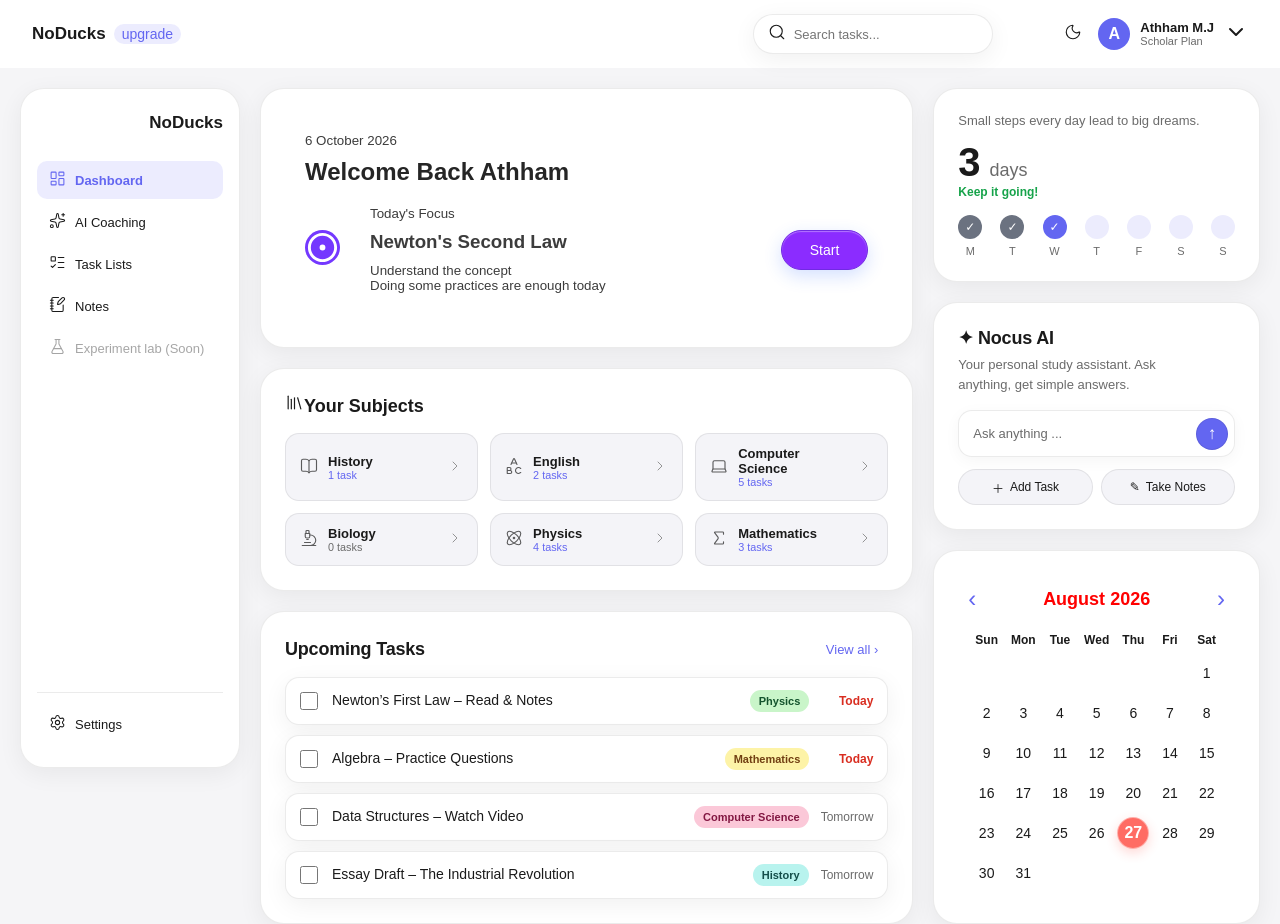
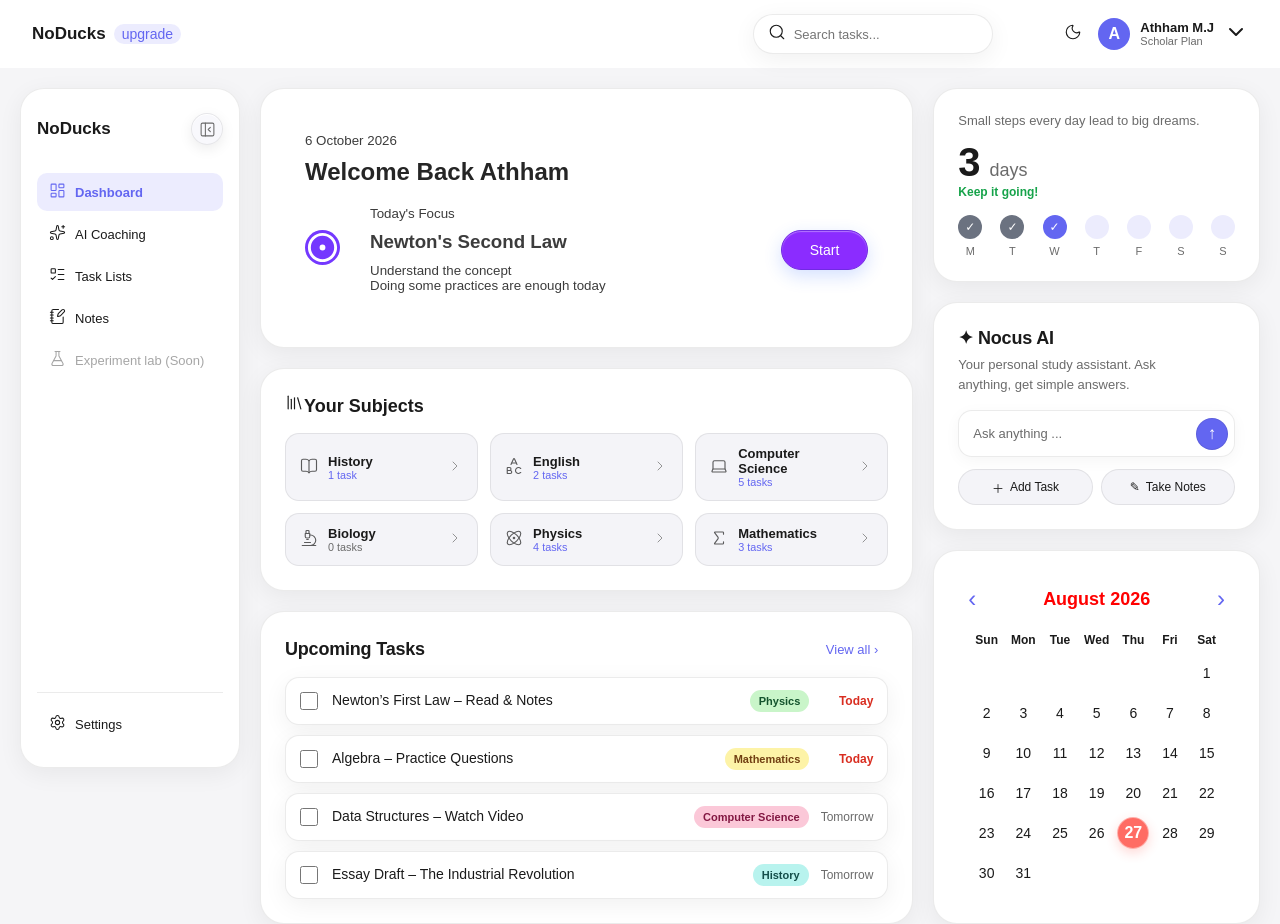
Before and after one commit to AthhamMJ/NoDucks, a React (Vite) app: page /dashboard in a window 1280 px wide. Shown: the top 924 px of the page. Built offline with nearby package versions, Linux system fonts and the light colour scheme.

Commit message:
UPDATE: Improve UI Sidebar Toggle Button

```diff
--- a/src/components/SideBar/Sidebar.jsx
+++ b/src/components/SideBar/Sidebar.jsx
@@ -8,6 +8,8 @@ import {
   NotebookPen,
   FlaskConical,
   Settings,
+  PanelLeftClose,
+  PanelLeftOpen,
 } from 'lucide-react';
 
 const links = [
@@ -17,13 +19,28 @@ const links = [
   { to: '/notes', label: 'Notes', icon: NotebookPen },
 ];
 
-export default function Sidebar() {
+export default function Sidebar({ collapsed, onToggle }) {
   const linkClass = ({ isActive }) =>
     `${styles.link} ${isActive ? styles.active : ''}`;
 
   return (
-    <aside className={styles.sidebar}>
-      <div className={styles.logo}>NoDucks</div>
+    <aside className={`${styles.sidebar} ${collapsed ? styles.collapsed : ''}`}>
+      <div className={styles.top}>
+        <div className={styles.logo}>NoDucks</div>
+
+        <button
+          className={styles.toggle}
+          onClick={onToggle}
+          aria-label={collapsed ? 'Expand sidebar' : 'Collapse sidebar'}
+          title={collapsed ? 'Expand (Ctrl+B)' : 'Collapse (Ctrl+B)'}
+        >
+          {collapsed ? (
+            <PanelLeftOpen size={17} strokeWidth={1.5} />
+          ) : (
+            <PanelLeftClose size={17} strokeWidth={1.5} />
+          )}
+        </button>
+      </div>
 
       <nav className={styles.nav}>
         {links.map((item) => {
@@ -34,12 +51,13 @@ export default function Sidebar() {
               key={item.to}
               to={item.to}
               className={linkClass}
+              title={collapsed ? item.label : undefined}
             >
               <span className={styles.icon}>
                 <Icon size={17} strokeWidth={1.5} />
               </span>
 
-              {item.label}
+              <span className={styles.label}>{item.label}</span>
             </NavLink>
           );
         })}
@@ -47,22 +65,27 @@ export default function Sidebar() {
         <span
           className={`${styles.link} ${styles.disabled}`}
           aria-disabled="true"
+          title={collapsed ? 'Experiment lab (Soon)' : undefined}
         >
           <span className={styles.icon}>
             <FlaskConical size={17} strokeWidth={1.5} />
           </span>
 
-          Experiment lab (Soon)
+          <span className={styles.label}>Experiment lab (Soon)</span>
         </span>
       </nav>
 
       <div className={styles.bottom}>
-        <NavLink to="/settings" className={linkClass}>
+        <NavLink
+          to="/settings"
+          className={linkClass}
+          title={collapsed ? 'Settings' : undefined}
+        >
           <span className={styles.icon}>
             <Settings size={17} strokeWidth={1.5} />
           </span>
 
-          Settings
+          <span className={styles.label}>Settings</span>
         </NavLink>
       </div>
     </aside>
--- a/src/components/SideBar/Sidebar.module.css
+++ b/src/components/SideBar/Sidebar.module.css
@@ -17,7 +17,6 @@
   font-weight: 700;
   font-size: 17px;
   text-align: right;
-  margin-bottom: 28px;
 }
 
 .nav {
@@ -62,3 +61,59 @@
   border-top: 1px solid var(--border);
   padding-top: 12px;
 }
+.top {
+  display: flex;
+  align-items: center;
+  justify-content: space-between;
+  margin-bottom: 28px;
+}
+
+.logo { white-space: nowrap; }
+
+.toggle {
+  display: grid;
+  place-items: center;
+  width: 32px;
+  height: 32px;
+  border-radius: 999px;
+  cursor: pointer;
+  color: var(--text-secondary);
+
+  background: var(--glass-bg);
+  border: 1px solid var(--glass-border);
+  backdrop-filter: blur(12px) saturate(160%);
+  -webkit-backdrop-filter: blur(12px) saturate(160%);
+  box-shadow:
+    inset 0 1px 0 var(--glass-highlight),
+    var(--glass-shadow);
+
+  transition:
+    background 0.2s ease,
+    color 0.2s ease,
+    transform 0.2s ease,
+    box-shadow 0.2s ease;
+}
+
+.toggle:hover {
+  background: var(--glass-bg-hover);
+  color: var(--text-primary);
+  transform: translateY(-1px);
+}
+
+.toggle:active {
+  transform: scale(0.94);
+}
+
+.toggle:focus-visible {
+  outline: 2px solid var(--accent);
+  outline-offset: 2px;
+}
+
+.link { white-space: nowrap; }
+
+/* collapsed state */
+.collapsed { width: 72px; padding-left: 12px; padding-right: 12px; }
+.collapsed .top { justify-content: center; }
+.collapsed .logo,
+.collapsed .label { display: none; }
+.collapsed .link { justify-content: center; }
--- a/src/index.css
+++ b/src/index.css
@@ -32,6 +32,12 @@ main {
   --tag-mathematics: #fdf3a7;   --tag-mathematics-text: #713f12;
   --tag-computer-science: #fbc8d8; --tag-computer-science-text: #831843;
   --tag-history: #b8f3ee;       --tag-history-text: #134e4a;
+
+  --glass-bg: rgba(245, 245, 250, 0.65);
+  --glass-bg-hover: rgba(255, 255, 255, 0.95);
+  --glass-border: rgba(0, 0, 0, 0.08);
+  --glass-highlight: rgba(255, 255, 255, 0.95);
+  --glass-shadow: 0 4px 14px rgba(0, 0, 0, 0.08);
 }
 
 [data-theme="dark"] {
@@ -51,6 +57,12 @@ main {
   --tag-mathematics: rgba(250, 204, 21, 0.2);   --tag-mathematics-text: #fde047;
   --tag-computer-science: rgba(244, 114, 182, 0.2); --tag-computer-science-text: #f9a8d4;
   --tag-history: rgba(45, 212, 191, 0.2);       --tag-history-text: #5eead4;
+
+  --glass-bg: rgba(255, 255, 255, 0.06);
+  --glass-bg-hover: rgba(255, 255, 255, 0.13);
+  --glass-border: rgba(255, 255, 255, 0.14);
+  --glass-highlight: rgba(255, 255, 255, 0.2);
+  --glass-shadow: 0 4px 14px rgba(0, 0, 0, 0.45);
 }
 
 body {
--- a/src/layouts/AppLayout.jsx
+++ b/src/layouts/AppLayout.jsx
@@ -6,11 +6,30 @@ import styles from './AppLayout.module.css';
 
 export default function AppLayout() {
   const [theme, setTheme] = useState(localStorage.getItem('theme') || 'light');
+  const [collapsed, setCollapsed] = useState(
+    localStorage.getItem('sidebarCollapsed') === 'true'
+  );
 
   useEffect(() => {
     document.documentElement.setAttribute('data-theme', theme);
     localStorage.setItem('theme', theme);
   }, [theme]);
+
+  useEffect(() => {
+    localStorage.setItem('sidebarCollapsed', collapsed);
+  }, [collapsed]);
+
+  // Ctrl/Cmd + B toggles the sidebar
+  useEffect(() => {
+    const onKey = (e) => {
+      if ((e.ctrlKey || e.metaKey) && e.key.toLowerCase() === 'b') {
+        e.preventDefault();
+        setCollapsed((c) => !c);
+      }
+    };
+    window.addEventListener('keydown', onKey);
+    return () => window.removeEventListener('keydown', onKey);
+  }, []);
 
   return (
     <div className={styles.app}>
@@ -19,7 +38,10 @@ export default function AppLayout() {
         onToggleTheme={() => setTheme(theme === 'light' ? 'dark' : 'light')}
       />
       <div className={styles.body}>
-        <Sidebar />
+        <Sidebar
+          collapsed={collapsed}
+          onToggle={() => setCollapsed((c) => !c)}
+        />
         <main className={styles.page}>
           <Outlet />
         </main>
```
